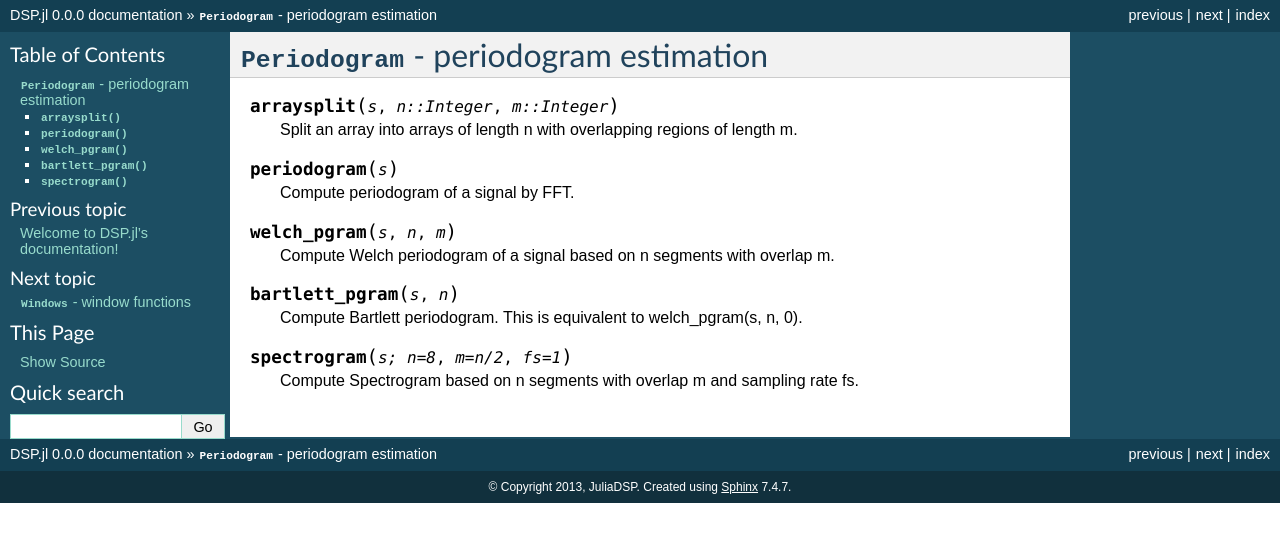
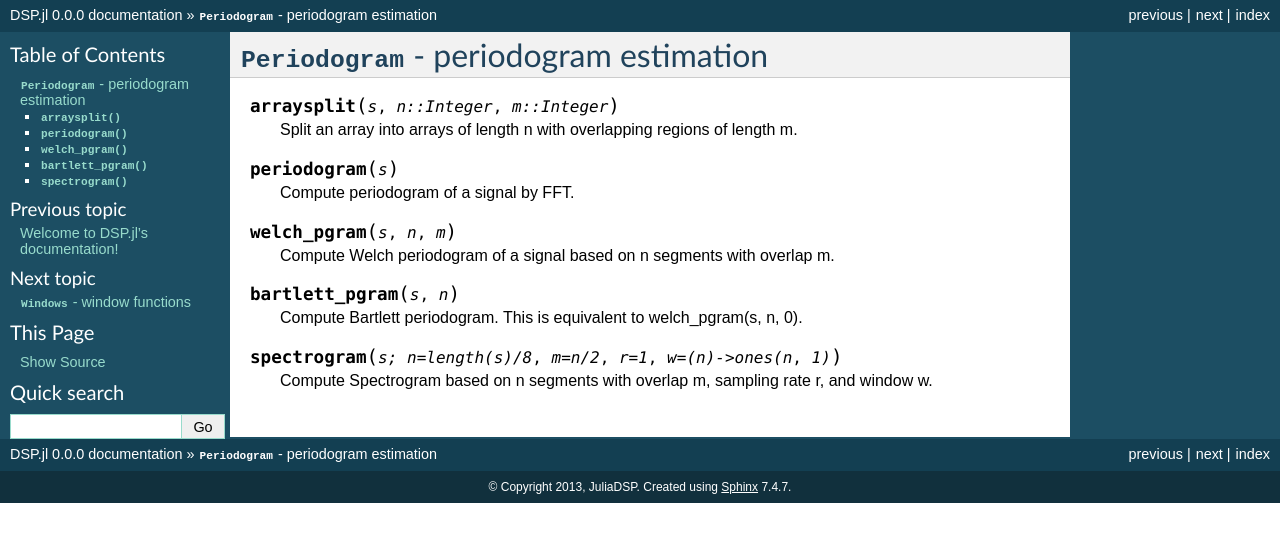
Before and after one commit to JuliaDSP/DSP.jl, a Sphinx documentation site: the page built from doc/periodogram.rst, in a window 1280 px wide. Shown: the top 542 px of the page. Built offline with Sphinx 7.4.7, drawn with Linux system fonts in a browser that asks for light colours; formulas are drawn with MathJax 3.

```diff
--- a/doc/periodogram.rst
+++ b/doc/periodogram.rst
@@ -17,6 +17,6 @@
 
     Compute Bartlett periodogram. This is equivalent to welch_pgram(s, n, 0).
 
-.. function:: spectrogram(s; n=8, m=n/2, fs=1)
+.. function:: spectrogram(s; n=length(s)/8, m=n/2, r=1, w=(n)->ones(n,1))
 
-    Compute Spectrogram based on n segments with overlap m and sampling rate fs.
+    Compute Spectrogram based on n segments with overlap m, sampling rate r, and window w.
```
Also changed, not shown: 5 other files.
